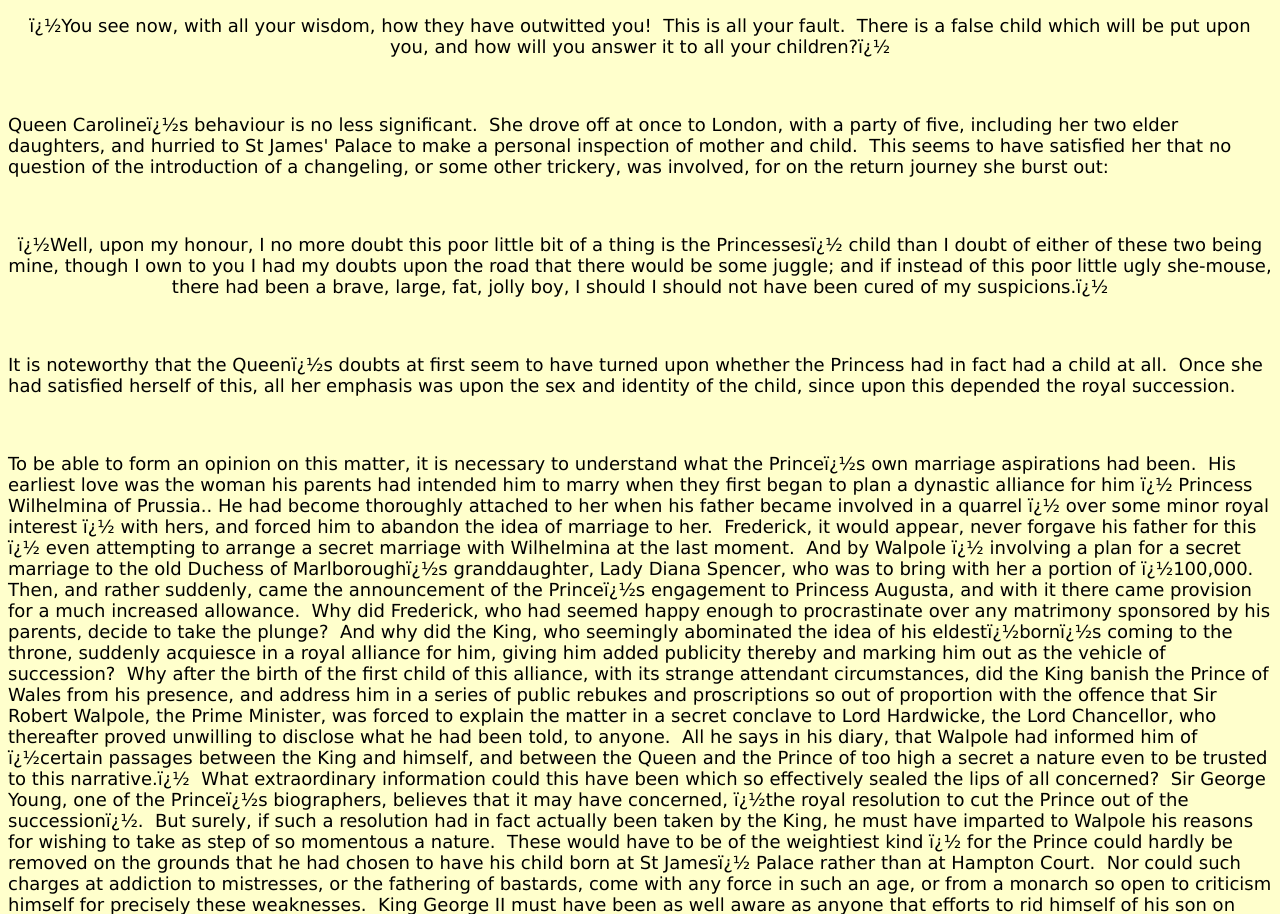
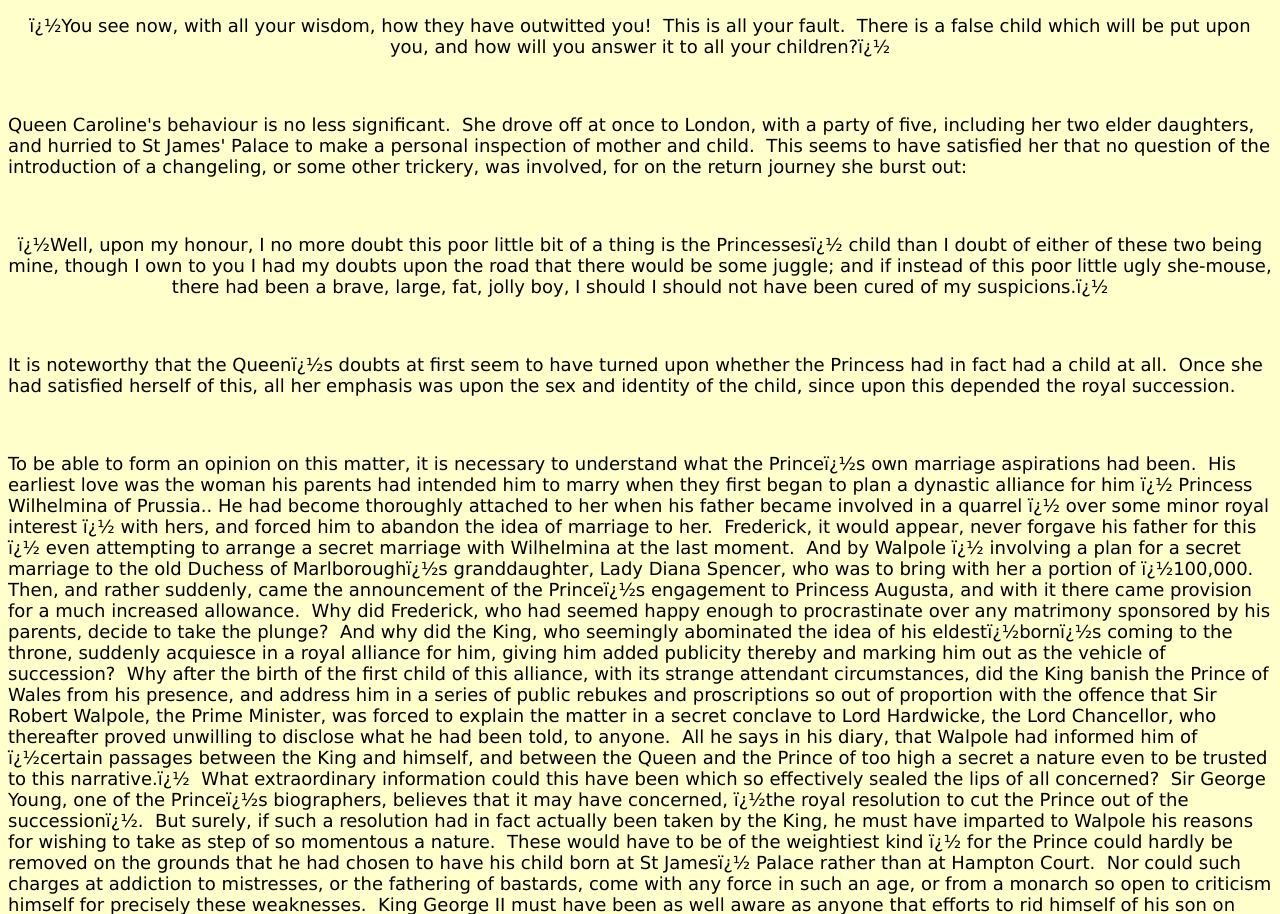
Before and after one commit to jamesbmarshall/sowdonfamilyhistory, a plain HTML site: page marsack.html in a window 1280 px wide. Shown: the part 2249-3163 px from the top of the page. Drawn offline with Linux system fonts and the light colour scheme.

Commit message:
Punctuation

```diff
--- a/marsack.html
+++ b/marsack.html
@@ -242,7 +242,7 @@ you!<span style="mso-spacerun: yes">&nbsp; </span>This is all your fault.<span s
 </span>There is a false child which will be put upon you, and how will you
 answer it to all your children?�<o:p></o:p></p>
 <p class="MsoNormal"><o:p>&nbsp;</o:p></p>
-<p class="auto-style11">Queen Caroline�s behaviour is no less significant.<span style="mso-spacerun: yes">&nbsp;
+<p class="auto-style11">Queen Caroline's behaviour is no less significant.<span style="mso-spacerun: yes">&nbsp;
 </span>She drove off at once to London, with a party of five, including her two
 elder daughters, and hurried to St James' Palace to make a personal inspection
 of mother and child.<span style="mso-spacerun: yes">&nbsp; </span>This seems to
```
